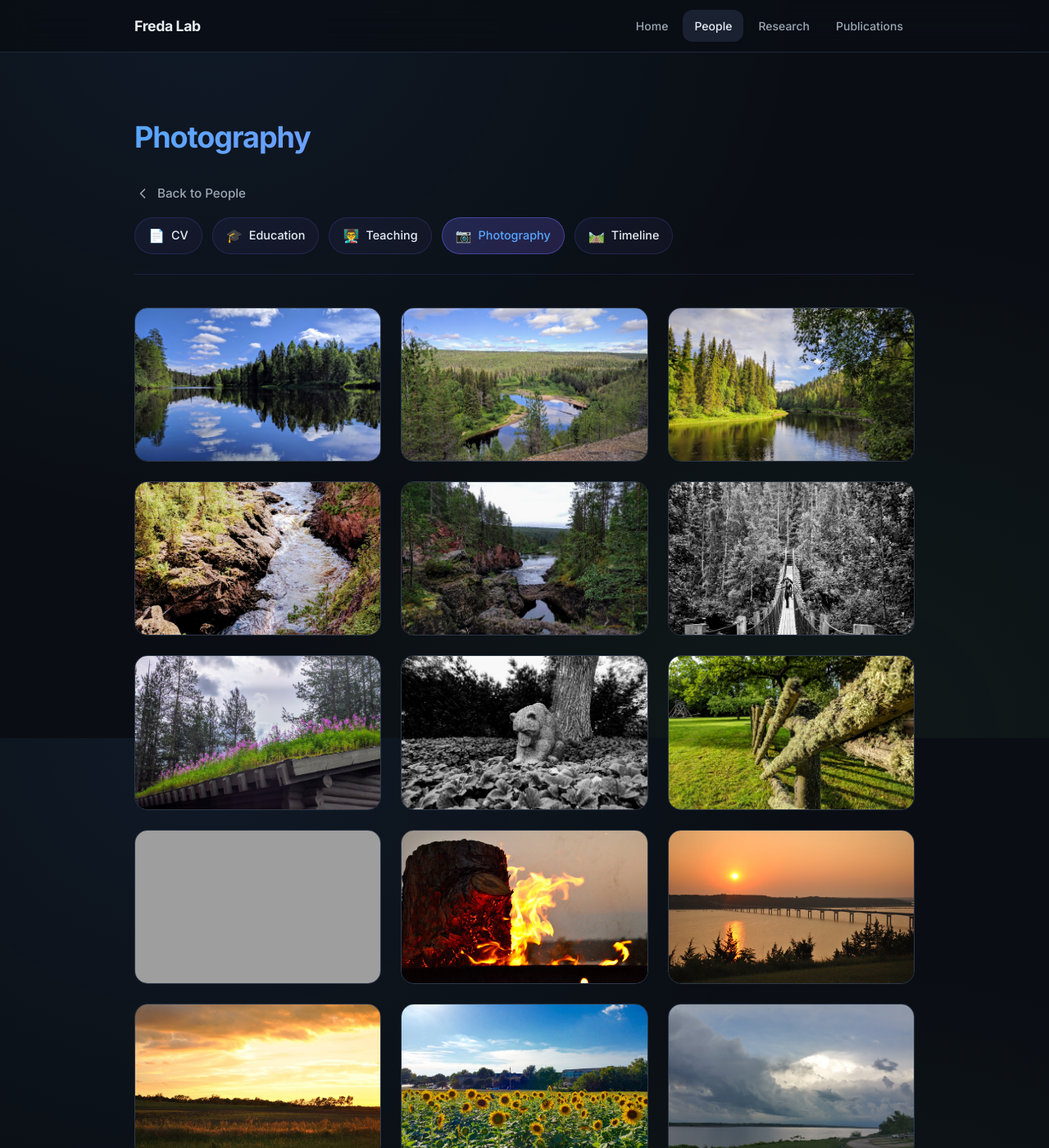
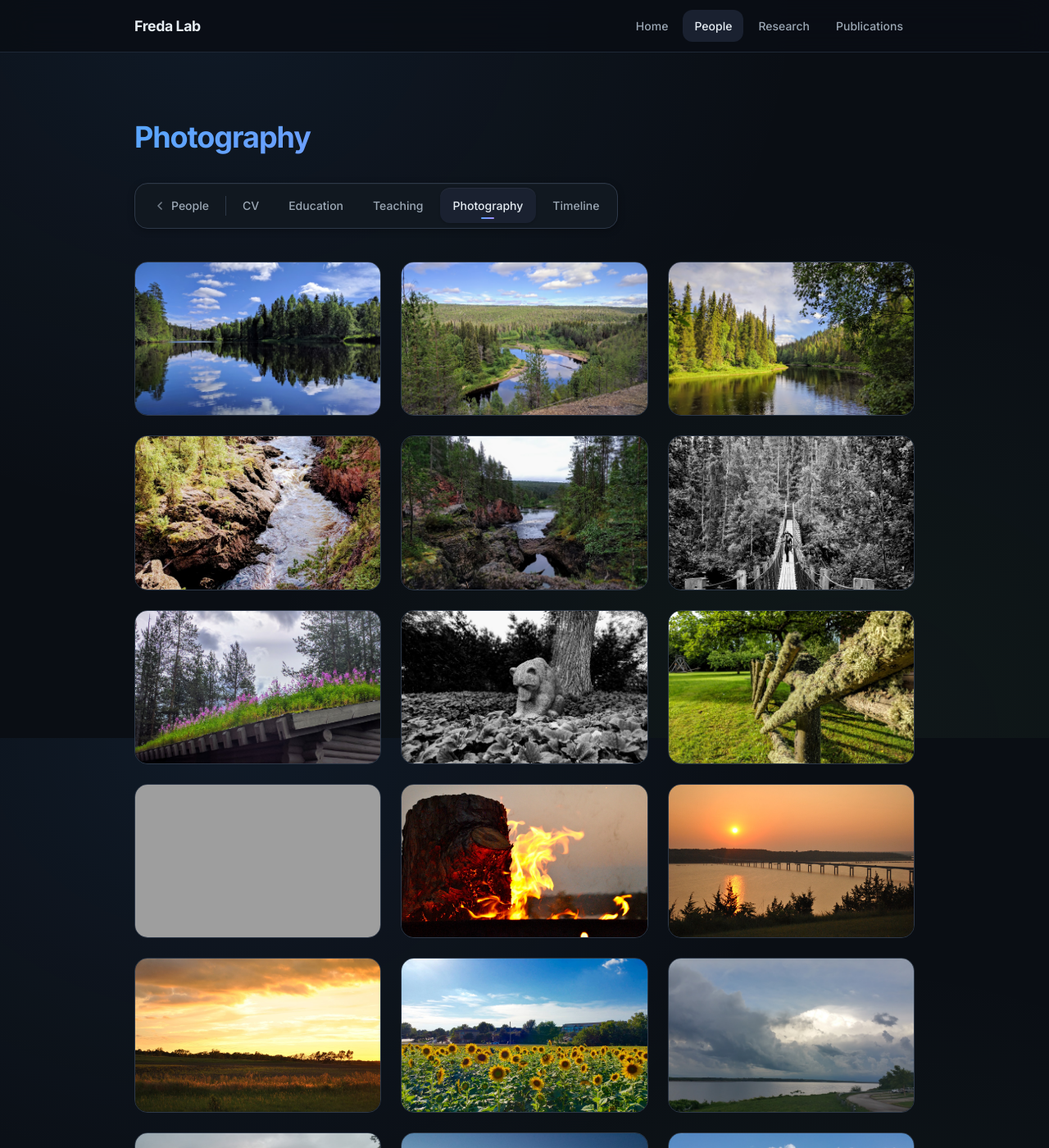
Before and after one commit to pfreda/pfreda.github.io, a Jekyll site: the page built from photography.md, in a window 1280 px wide and 1400 px high. Shown: the whole window at 82% size. Built offline with Jekyll 4.4.1, drawn with Linux system fonts in a browser that asks for light colours; grey boxes are pictures that could not be loaded.

Commit message:
Redesign subpage navigation with polished segmented control
- Remove emoji icons for cleaner aesthetic
- Create unified segmented control container with subtle depth
- Add gradient accent indicator for active state
- Improve hover states and transitions
- Add responsive breakpoints for tablet and mobile
- Match site's premium dark theme design language

Co-Authored-By: Claude Opus 4.5 <noreply@anthropic.com>

```diff
--- a/_includes/subpage-nav.html
+++ b/_includes/subpage-nav.html
@@ -1,28 +1,16 @@
-<nav class="subpage-nav">
-  <a href="/people/" class="subpage-nav-back">
-    <svg xmlns="http://www.w3.org/2000/svg" width="20" height="20" viewBox="0 0 24 24" fill="none" stroke="currentColor" stroke-width="2" stroke-linecap="round" stroke-linejoin="round"><path d="m15 18-6-6 6-6"/></svg>
-    Back to People
-  </a>
-  <div class="subpage-nav-links">
-    <a href="/cv/" class="subpage-nav-link {% if page.url == '/cv/' %}active{% endif %}">
-      <span class="subpage-nav-icon">📄</span>
-      <span>CV</span>
+<nav class="subpage-nav" aria-label="Section navigation">
+  <div class="subpage-nav-container">
+    <a href="/people/" class="subpage-nav-back">
+      <svg xmlns="http://www.w3.org/2000/svg" width="16" height="16" viewBox="0 0 24 24" fill="none" stroke="currentColor" stroke-width="2.5" stroke-linecap="round" stroke-linejoin="round"><path d="m15 18-6-6 6-6"/></svg>
+      <span>People</span>
     </a>
-    <a href="/education/" class="subpage-nav-link {% if page.url == '/education/' %}active{% endif %}">
-      <span class="subpage-nav-icon">🎓</span>
-      <span>Education</span>
-    </a>
-    <a href="/teaching/" class="subpage-nav-link {% if page.url == '/teaching/' %}active{% endif %}">
-      <span class="subpage-nav-icon">👨‍🏫</span>
-      <span>Teaching</span>
-    </a>
-    <a href="/photography/" class="subpage-nav-link {% if page.url == '/photography/' %}active{% endif %}">
-      <span class="subpage-nav-icon">📷</span>
-      <span>Photography</span>
-    </a>
-    <a href="/timeline/" class="subpage-nav-link {% if page.url == '/timeline/' %}active{% endif %}">
-      <span class="subpage-nav-icon">🛤️</span>
-      <span>Timeline</span>
-    </a>
+    <span class="subpage-nav-divider"></span>
+    <div class="subpage-nav-links">
+      <a href="/cv/" class="subpage-nav-link {% if page.url == '/cv/' %}active{% endif %}">CV</a>
+      <a href="/education/" class="subpage-nav-link {% if page.url == '/education/' %}active{% endif %}">Education</a>
+      <a href="/teaching/" class="subpage-nav-link {% if page.url == '/teaching/' %}active{% endif %}">Teaching</a>
+      <a href="/photography/" class="subpage-nav-link {% if page.url == '/photography/' %}active{% endif %}">Photography</a>
+      <a href="/timeline/" class="subpage-nav-link {% if page.url == '/timeline/' %}active{% endif %}">Timeline</a>
+    </div>
   </div>
 </nav>
--- a/assets/css/style.css
+++ b/assets/css/style.css
@@ -1556,86 +1556,146 @@ blockquote {
    =================================== */
 
 .subpage-nav {
-  display: flex;
-  flex-direction: column;
-  gap: 1rem;
   margin-bottom: 2.5rem;
-  padding-bottom: 1.5rem;
-  border-bottom: 1px solid rgba(99, 102, 241, 0.15);
+}
+
+.subpage-nav-container {
+  display: inline-flex;
+  align-items: center;
+  gap: 0;
+  background: var(--color-bg-secondary);
+  border: 1px solid var(--color-border);
+  border-radius: var(--radius-lg);
+  padding: 0.35rem;
+  box-shadow: var(--shadow-sm), inset 0 1px 0 rgba(255, 255, 255, 0.03);
 }
 
 .subpage-nav-back {
   display: inline-flex;
   align-items: center;
-  gap: 0.5rem;
+  gap: 0.4rem;
+  padding: 0.6rem 1rem;
   color: var(--color-text-secondary);
   text-decoration: none;
-  font-size: 0.95rem;
+  font-size: 0.875rem;
   font-weight: 500;
-  transition: color 0.2s ease;
-  width: fit-content;
+  transition: all var(--transition);
+  border-radius: var(--radius-md);
+  background: transparent;
 }
 
 .subpage-nav-back:hover {
-  color: var(--color-primary);
+  color: var(--color-text);
+  background: var(--color-bg-hover);
 }
 
 .subpage-nav-back svg {
-  transition: transform 0.2s ease;
+  transition: transform var(--transition);
+  opacity: 0.7;
 }
 
 .subpage-nav-back:hover svg {
-  transform: translateX(-3px);
+  transform: translateX(-2px);
+  opacity: 1;
+}
+
+.subpage-nav-divider {
+  width: 1px;
+  height: 1.5rem;
+  background: var(--color-border);
+  margin: 0 0.25rem;
 }
 
 .subpage-nav-links {
   display: flex;
-  flex-wrap: wrap;
-  gap: 0.75rem;
+  align-items: center;
+  gap: 0.25rem;
 }
 
 .subpage-nav-link {
   display: inline-flex;
   align-items: center;
-  gap: 0.5rem;
-  padding: 0.5rem 1rem;
-  background: linear-gradient(135deg, rgba(99, 102, 241, 0.08) 0%, rgba(139, 92, 246, 0.05) 100%);
-  border: 1px solid rgba(99, 102, 241, 0.2);
-  border-radius: 9999px;
+  justify-content: center;
+  padding: 0.6rem 1rem;
+  background: transparent;
+  border: none;
+  border-radius: var(--radius-md);
   text-decoration: none;
-  font-size: 0.9rem;
+  font-size: 0.875rem;
   font-weight: 500;
-  color: var(--color-text);
-  transition: all 0.2s ease;
+  color: var(--color-text-secondary);
+  transition: all var(--transition);
+  position: relative;
 }
 
 .subpage-nav-link:hover {
-  background: linear-gradient(135deg, rgba(99, 102, 241, 0.15) 0%, rgba(139, 92, 246, 0.1) 100%);
-  border-color: rgba(99, 102, 241, 0.4);
-  transform: translateY(-2px);
+  color: var(--color-text);
+  background: var(--color-bg-hover);
 }
 
 .subpage-nav-link.active {
-  background: linear-gradient(135deg, rgba(99, 102, 241, 0.25) 0%, rgba(139, 92, 246, 0.2) 100%);
-  border-color: rgba(99, 102, 241, 0.5);
-  color: var(--color-primary);
-}
-
-.subpage-nav-icon {
-  font-size: 1rem;
-}
-
-@media (max-width: 600px) {
+  color: var(--color-text);
+  background: var(--color-bg-tertiary);
+  box-shadow: 0 1px 3px rgba(0, 0, 0, 0.2), inset 0 1px 0 rgba(255, 255, 255, 0.05);
+}
+
+.subpage-nav-link.active::before {
+  content: '';
+  position: absolute;
+  bottom: 0.35rem;
+  left: 50%;
+  transform: translateX(-50%);
+  width: 1rem;
+  height: 2px;
+  background: var(--gradient-primary);
+  border-radius: 1px;
+}
+
+@media (max-width: 768px) {
+  .subpage-nav-container {
+    flex-wrap: wrap;
+    width: 100%;
+  }
+
+  .subpage-nav-back {
+    padding: 0.5rem 0.875rem;
+    font-size: 0.8125rem;
+  }
+
   .subpage-nav-links {
-    gap: 0.5rem;
+    flex-wrap: wrap;
   }
 
   .subpage-nav-link {
-    padding: 0.4rem 0.75rem;
-    font-size: 0.85rem;
-  }
-
-  .subpage-nav-icon {
-    font-size: 0.9rem;
-  }
-}
+    padding: 0.5rem 0.75rem;
+    font-size: 0.8125rem;
+  }
+}
+
+@media (max-width: 480px) {
+  .subpage-nav-container {
+    padding: 0.25rem;
+  }
+
+  .subpage-nav-back {
+    width: 100%;
+    justify-content: center;
+  }
+
+  .subpage-nav-divider {
+    display: none;
+  }
+
+  .subpage-nav-links {
+    width: 100%;
+    justify-content: center;
+    border-top: 1px solid var(--color-border);
+    padding-top: 0.25rem;
+    margin-top: 0.25rem;
+  }
+
+  .subpage-nav-link {
+    flex: 1;
+    min-width: fit-content;
+  }
+}
```
